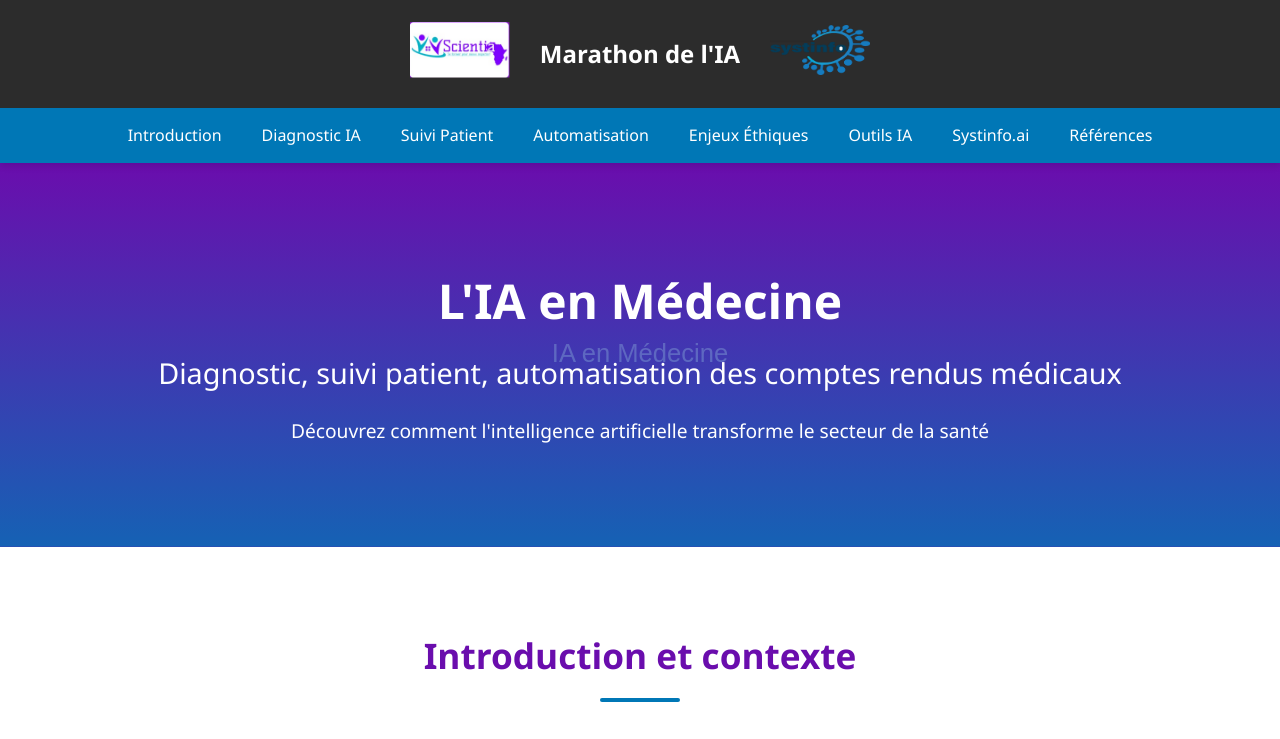
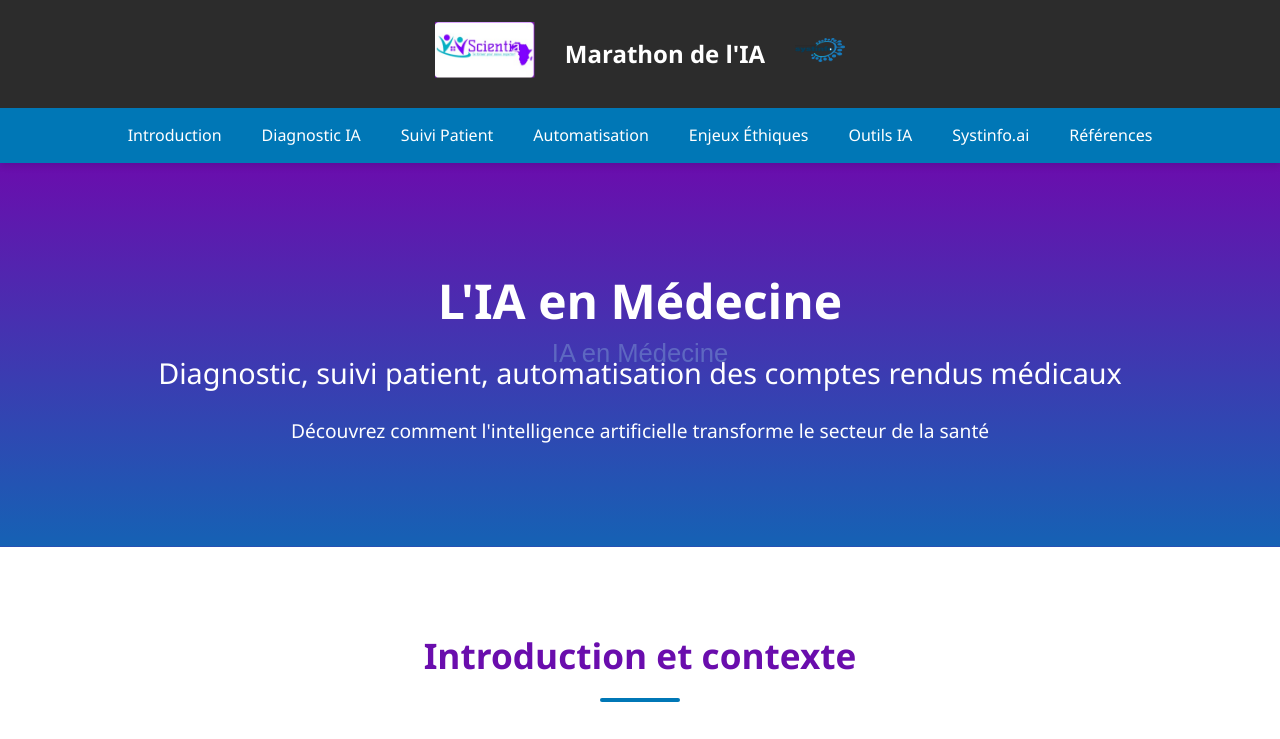
Before and after one commit to Bouba-BF/ia-medecine, a plain HTML site: page index.html in a window 1280 px wide. Shown: the top 739 px of the page. Drawn offline with Linux system fonts and the light colour scheme.

Commit message:
Update style.css

```diff
--- a/css/style.css
+++ b/css/style.css
@@ -9,10 +9,15 @@
   flex-wrap: wrap;
 }
 
-.banner-image img,
-.logo-image img {
+.banner-image img {
   width: 100px;
   height: 100px;
+  object-fit: contain;
+}
+
+.logo-image img {
+  width: 50px;
+  height: 50px;
   object-fit: contain;
 }
 
```
